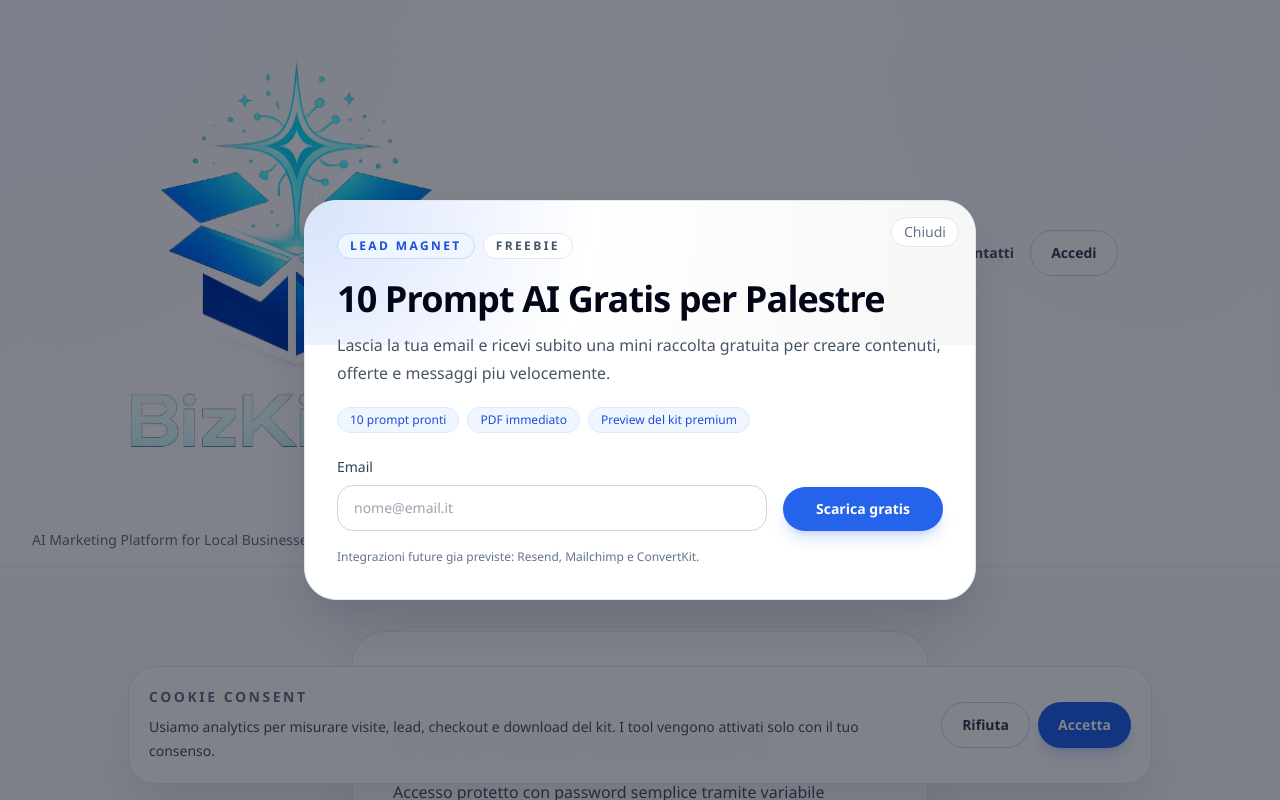
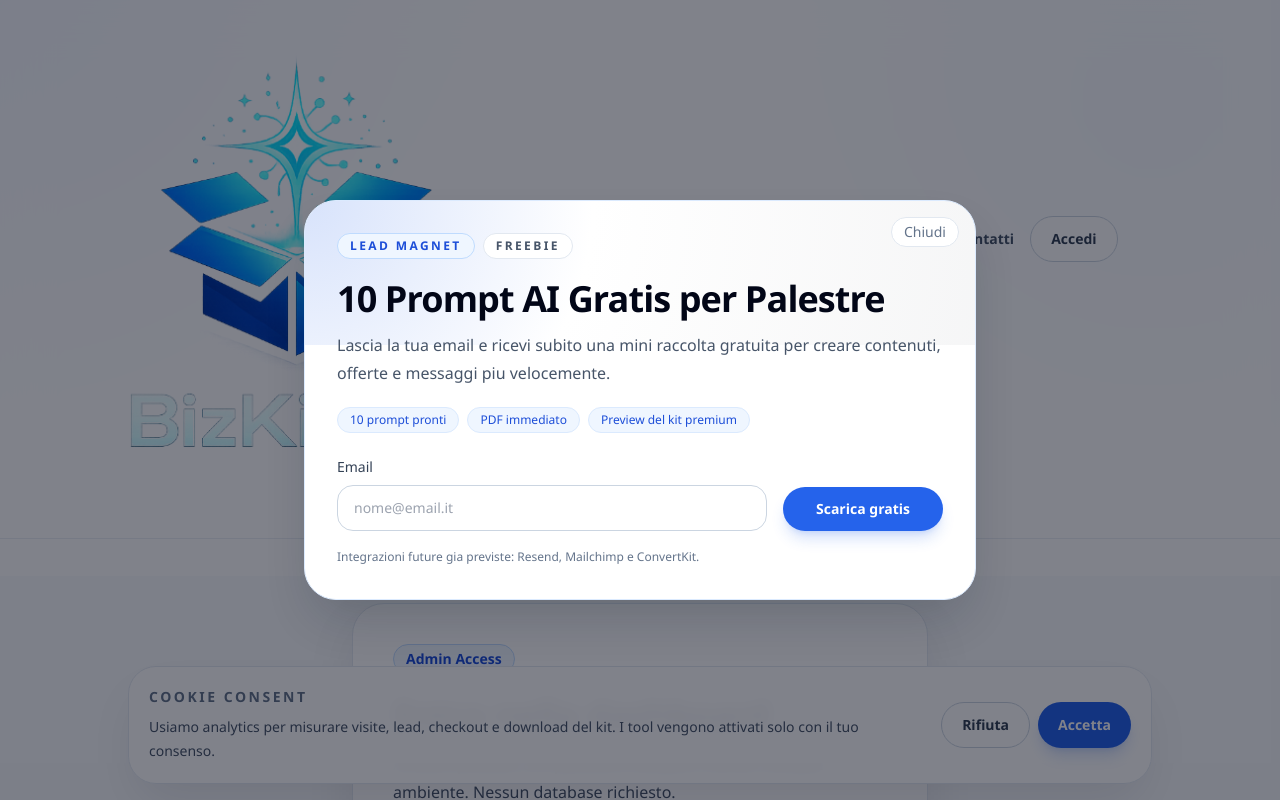
Before and after one commit to amontuori1991/bizkit-ai, a Next.js app: page /admin/login in a window 1280 px wide. Shown: the top 800 px of the page. Built offline with nearby package versions, Linux system fonts and the light colour scheme; no server answers.

Commit message:
Reduce header height by hiding public tagline

```diff
--- a/components/BrandLogo.tsx
+++ b/components/BrandLogo.tsx
@@ -9,7 +9,7 @@ type BrandLockupProps = {
   className?: string;
   imageClassName?: string;
   taglineClassName?: string;
-  tagline?: string;
+  tagline?: string | null;
   centered?: boolean;
 };
 
@@ -60,6 +60,7 @@ export function BrandLockup({
         sizes={`${width}px`}
         className={joinClasses("h-auto w-auto max-w-full object-contain", imageClassName)}
       />
+      {tagline ? (
         <p
           className={joinClasses(
             "leading-5",
@@ -70,6 +71,7 @@ export function BrandLockup({
         >
           {tagline}
         </p>
+      ) : null}
     </div>
   );
 }
--- a/components/Header.tsx
+++ b/components/Header.tsx
@@ -19,9 +19,9 @@ export async function Header() {
   return (
     <header className="sticky top-0 z-40 border-b border-slate-200/70 bg-white/80 backdrop-blur-xl">
       <div className="container-shell flex flex-col gap-4 py-4 sm:flex-row sm:items-center sm:justify-between">
-        <Link href="/" className="flex items-center gap-3">
-          <BrandLockup size="md" tagline="AI Marketing Platform for Local Businesses" />
-        </Link>
+          <Link href="/" className="flex items-center gap-3">
+            <BrandLockup size="md" tagline={null} />
+          </Link>
         <nav className="flex flex-wrap items-center gap-4 text-sm font-semibold text-slate-600">
           {navigation.map((item) => (
             <Link key={item.href} href={item.href} className="hover:text-blue-700">
```
Lines whose indentation alone changed are shown as unchanged.
